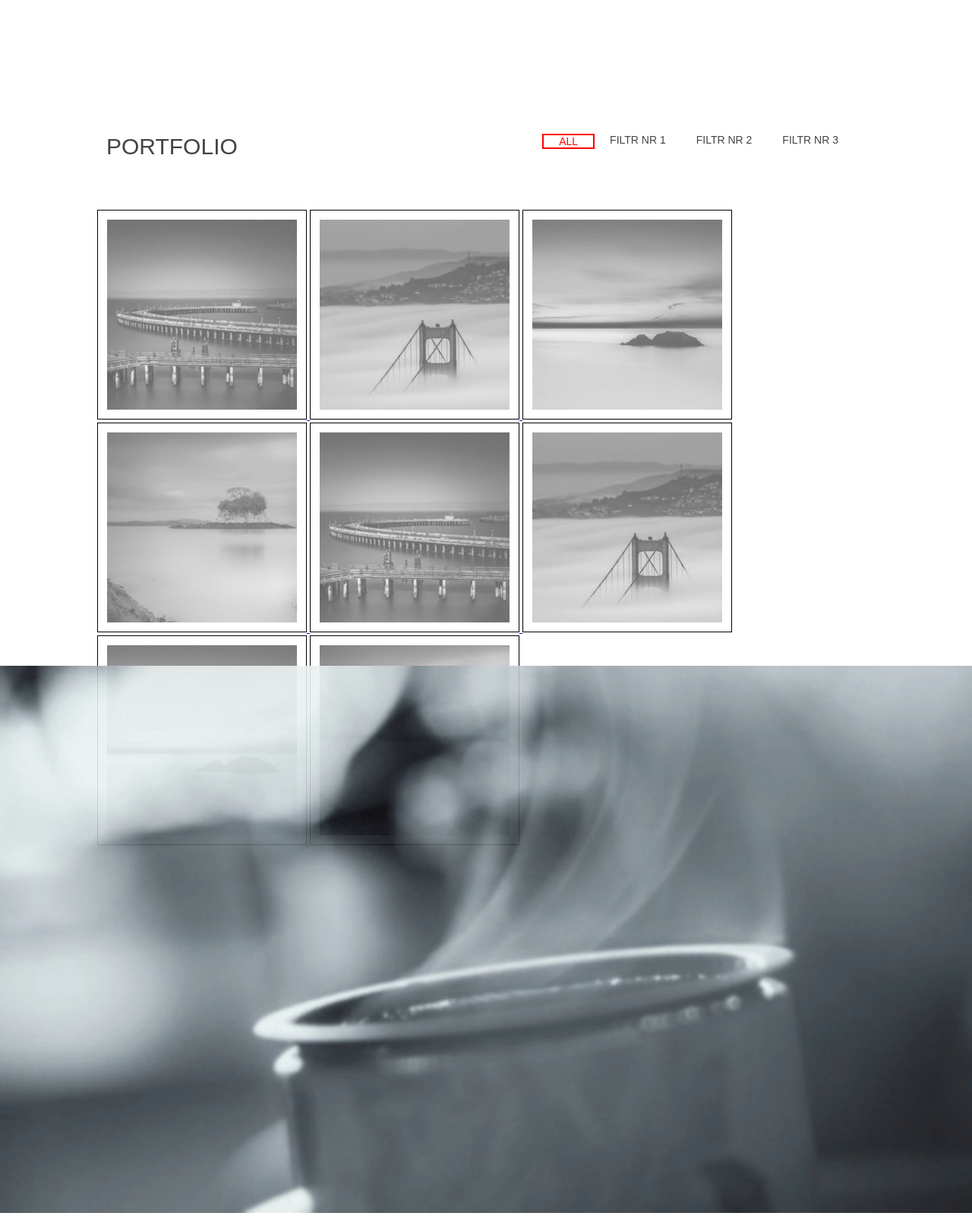
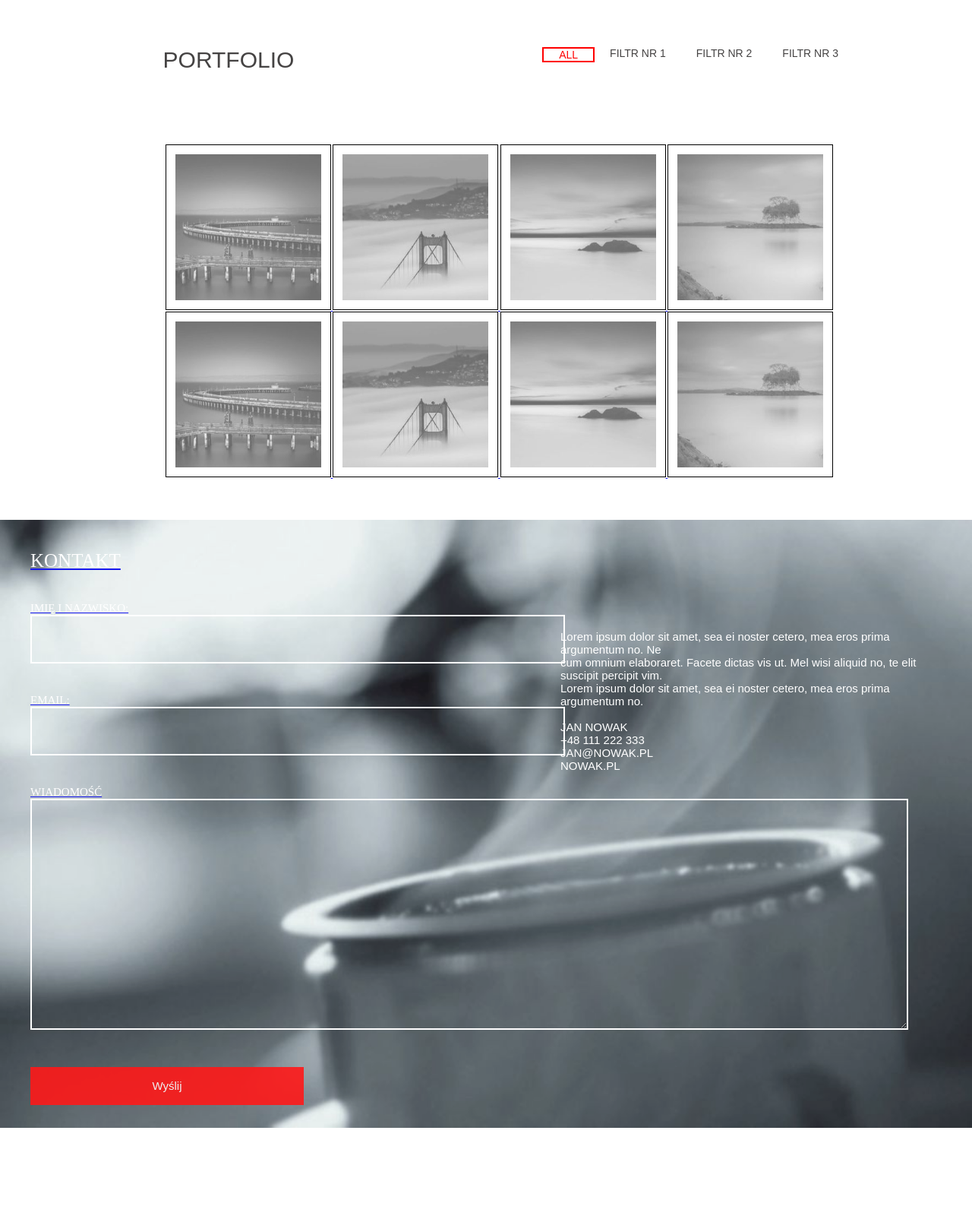
Before and after one commit to wiosnamonika/Projekty, a plain HTML site: page nowy_folder2/jpg to html/index.html in a window 1280 px wide. Shown: the part 131-1731 px from the top of the page at 76% size. After the commit the page ends 1615 px from the top, so only its background shows below. Drawn offline with Linux system fonts and the light colour scheme.

Commit message:
added changes: js folder, contact stage and css styling

```diff
--- a/nowy_folder2/jpg to html/css/style.css
+++ b/nowy_folder2/jpg to html/css/style.css
@@ -1,3 +1,7 @@
+html {
+    font-size: 10px;
+}
+
 * {
     margin: 0;
     padding: 0;
@@ -8,56 +12,69 @@
 }
 
 .section1 {
-    width: 80%;
-    margin-bottom: 50px;
+    width: 80vw;
+    margin-bottom: 4.8vw;
 }
-a.contest{
-  margin: 50px 0 0 30%;
+
+a.contest {
+    margin: -2vw 0 0 30vw;
+    width: 20vw;
+}
+
+img.contest {
+    width: 40vw;
+    margin-top: -10rem;
+    margin-bottom: 5em;
 }
 
 #logo {
     float: left;
-    margin: 50px 0 0 50px;
-    width: 200px;
+    margin: 4.8vw 0 0 4.8vw;
+    width: 19.5vw;
 }
 
 .menu {
-    width: 100%;
-    height: 100px;
+    width: 90%;
+    height: 10vw;
     clear: both;
+    float: right;
+    /*??*/
 }
 
 ul.menu {
     float: right;
     font-family: Arial, sans-serif;
-    margin-right: -100px;
+    margin-right: -10rem;
 }
 
 .menu li {
-    margin-top: 50px;
+    margin-top: 5rem;
     float: right;
-    padding: 0 20px;
+    padding: 0 2rem;
     display: inline-block;
     text-decoration: none;
     color: #454343;
     text-transform: uppercase;
-    font-size: 14px;
+    font-size: 1.4rem;
+    margin: 0 auto;
 }
 
 li#portfolio {
-    font-size: 30px;
+    font-size: 3rem;
     font-weight: lighter;
-    margin-left: 20px;
+    float: left;
+    margin: 0 auto;
+    margin-left: -10rem;
 }
 
 li.all {
     color: #ff0000;
-    border: 2px solid #ff0000;
+    border: 0.2rem solid #ff0000;
 }
 
 li:hover {
     font-weight: bold;
-    font-size: 18px;
+    font-size: 1.8rem;
 }
 
 .all li:hover {
@@ -66,15 +83,15 @@ li:hover {
 }
 
 #section2 {
-    margin-top: 100px;
+    margin-top: 9.7vw;
     width: 80%;
     margin: 0 auto;
+    margin-right: 3%;
     box-sizing: border-box;
-    height: 500px;
+    height: 48.8vw;
+}
 
-    }
-
-.gallery ul {
+ul.gallery {
     list-style: none;
     width: 100%;
 }
@@ -84,50 +101,162 @@ li:hover {
 }
 
 .gallery li img {
-    width: 250px;
-    height: 250px;
-    border: 1px solid black;
-    padding: 12px;
+    width: 15vw;
+    height: 15vw;
+    border: 0.1rem solid black;
+    padding: 1.2rem;
 }
+
 .fullScreen {
     position: fixed;
-    width: 100%;
-    height: 100%;
+    width: 100vw;
+    height: 100vw;
     left: 0;
     top: 0;
     z-index: 1;
-    background:rgba(255,255,255,0.7);
+    background: rgba(255, 255, 255, 0.7);
 }
+
 .fullScreen .close {
     display: block;
     margin: auto;
 }
 
+.close {
+    font-size: 2rem;
+    background-color: #000000;
+    color: #ffffff;
+    box-sizing: border-box;
+    height: 5rem;
+    width: 6rem;
+}
+
 .fullScreen img {
     display: block;
-    margin: 50px auto;
-    width: 800px;
-    height: 800px;
-}
-footer{
-  width: 100%;
-  height: 200px;
-  margin-top: 100px;
+    margin: 2rem auto;
+    width: 80rem;
+    height: 80rem;
 }
 
-img.contact{
-  width:100%;
-  opacity: 0.9;
+footer {
+    width: 100%;
+    margin-top: -5vw;
+    background-image: url('../images/gotowe.jpg');
+    background-size: cover;
+    background-repeat: no-repeat;
+    opacity: 0.9;
+    height: 80rem;
+    color: white;
 }
-/*  li .img1{
-border:1px solid black;
-padding: 12px;
-}
-*/
 
 
-/*
- .menu li #portfolio{
-   float:left;
- }
-*/
+
+.page-header {
+
+    font-size: 2.5rem;
+    text-transform: uppercase;
+    color: #ffffff;
+    margin-left: 4rem;
+    padding-top: 4rem;
+    margin-bottom: 4rem;
+}
+
+
+.form-group {
+
+    display: block;
+
+    color: #ffffff;
+    font-size: 1.5rem;
+    padding: 0 4rem;
+    text-transform: uppercase;
+}
+
+#name {
+    margin-bottom: 4rem;
+    display: block;
+    background-color: transparent;
+    border: .2rem solid #ffffff;
+    width: 70rem;
+    height: 4em;
+}
+
+#email {
+    margin-bottom: 4rem;
+    color: #ffffff;
+    display: block;
+    background-color: transparent;
+    border: .2rem solid #ffffff;
+    width: 70rem;
+    height: 4em;
+}
+
+textarea {
+
+    overflow: auto;
+    background-color: transparent;
+    border: 0.2rem solid #ffffff;
+    width: 90vw;
+    height: 20em;
+
+}
+
+button{
+    margin-top: 3.5vw;
+    display: block;
+    color: #ffffff;
+    box-sizing: border-box;
+    width: 30%;
+    height: 5rem;
+    opacity: 0.9;
+    text-decoration: none;
+    background-color: #ff0000;
+    float:left;
+}
+
+.error-message {
+    color: #ed2553;
+    font-size: 1.2rem;
+    margin-top: 12rem;
+    font-weight: bold;
+}
+
+.success-message {
+    color: #3D9970;
+    font-size: 1.2rem;
+    margin-top: 12rem;
+    font-weight: bold;
+
+
+}
+
+.box-error {
+    border: 0.1rem solid #ed2553;
+}
+
+
+.first_p {
+    display: block;
+    box-sizing: border-box;
+    width: 40%;
+    height:20rem;
+    margin-right: 3rem;
+    font-size: 1.5rem;
+    font-family: Arial, sans-serif;
+    font-weight: lighter;
+    clear: both;
+    float: right;
+    margin-top: -65rem;
+
+
+}
+
+
+.contact_data{
+
+    font-size: 1.5rem;
+    font-family: Arial, sans-serif;
+    font-weight: lighter;
+    text-transform: uppercase;
+
+}
--- a/nowy_folder2/jpg to html/index.html
+++ b/nowy_folder2/jpg to html/index.html
@@ -5,6 +5,7 @@
     <meta charset="UTF-8">
     <title>WWW project</title>
     <link rel='stylesheet' href='css/style.css'>
+
 </head>
 
 <body>
@@ -13,7 +14,7 @@
         <a href='https://www.senetic.pl/' alt='senetic'><img id="logo" src='images/logo.jpg' alt='senetic_logo' />
         </a>
         <div class='contest'>
-          <a class='contest'  href='https://upolujserwer.dobreprogramy.pl/?utm_source=senetic&utm_medium=banner&utm_campaign=upoluj_serwer' alt='konkurs'><img src='images/konkurs.jpg'></a>
+            <a class='contest' href='https://upolujserwer.dobreprogramy.pl/?utm_source=senetic&utm_medium=banner&utm_campaign=upoluj_serwer' alt='konkurs'><img class='contest' src='images/konkurs.jpg'></a>
         </div>
         <header>
             <nav class='menu'>
@@ -32,33 +33,89 @@
                 </ul>
 
             </nav>
-          </header>
-            <!--nasza sekcja obejmująca galerie-->
+        </header>
+        <!--nasza sekcja obejmująca galerie-->
     </section>
     <!--sekcja galeria-->
     <section id='section2'>
 
-                <ul class='gallery'>
-                    <li><img class="img1" src='images/port1.jpg'></li>
-                    <li><img class="img2" src='images/port2.jpg'></li>
-                    <li><img class="img3" src='images/port3.jpg'></li>
-                    <li><img class="img4" src='images/port4.jpg'></li>
-                    <li><img class="img1" src='images/port1.jpg'></li>
-                    <li><img class="img2" src='images/port2.jpg'></li>
-                    <li><img class="img3" src='images/port3.jpg'></li>
-                    <li><img class="img4" src='images/port4.jpg'></li>
+        <ul class='gallery'>
+            <li><img class="img1" src='images/port1.jpg'></li>
+            <li><img src='images/port2.jpg'></li>
+            <li><img src='images/port3.jpg'></li>
+            <li><img src='images/port4.jpg'></li>
+            <li><img src='images/port1.jpg'></li>
+            <li><img src='images/port2.jpg'></li>
+            <li><img src='images/port3.jpg'></li>
+            <li><img src='images/port4.jpg'></li>
 
-                </ul>
+        </ul>
+
     </section>
+
     <!--koniec sekcji z galerią-->
+
+   <!-- <section class='foot'>
+        <img class="contact" src='images/gotowe.jpg' /> -->
+
     <footer>
-      <div class="contact">
-      <img class="contact" src='images/gotowe.jpg'/>
 
 
+        <div class="container">
+    <div class='col-xs-12 col-sm-6 col-sm-offset-3'>
+        <div class='page-header'>
+            <h1>Kontakt</h1>
+        </div>
+
+        <div class='panel'>
+            <div class='panel-body'>
+                <form action="#" method="post">
+                    <div class='form-group'>
+
+                        <label>Imię i nazwisko:</label>
+                        <input type="text" class='form-control' id='name' name="name">
+                        <label>Email:</label>
+                        <input type="text" class='form-control' id='email' name="email">
+                        <p>Wiadomość</p>
+                        <textarea rows="4" cols="50"></textarea>
+
+                    <p>
+                        <button class='btn btn-primary'>Wyślij</button>
+                    </p>
+
+                    <div class="info-container">
+                        <div class="error-message">
+                        </div>
+                        <div class="success-message">
+                        </div>
+                        </div>
+                    </div>
+                </form>
+            </div>
+        </div>
     </div>
+</div>
+
+
+
+
+        <!--<div class='foot_img'> -->
+        <div id='contact2'>
+            <div class='first_p'>
+            <p> Lorem ipsum dolor sit amet, sea ei noster cetero, mea eros prima argumentum no. Ne <br>cum omnium elaboraret. Facete dictas vis ut. Mel wisi aliquid no, te elit suscipit percipit vim.<br>
+            Lorem ipsum dolor sit amet, sea ei noster cetero, mea eros prima argumentum no.</p><br>
+
+            <div class='contact_data'>
+            <p>Jan Nowak</p>
+            <p>+48 111 222 333</p>
+            <p>Jan@nowak.pl</p>
+            <p>Nowak.pl</p>
+            </div>
+                </div>
+
+        </div>
+
     </footer>
-
 
     <script src='js/zadanie.js'></script>
 </body>
--- a/nowy_folder2/jpg to html/js/zadanie.js
+++ b/nowy_folder2/jpg to html/js/zadanie.js
@@ -1,10 +1,10 @@
-document.addEventListener("DOMContentLoaded", function() {
+document.addEventListener("DOMContentLoaded", function () {
 
 
 
     var hidden = false;
 
-setInterval(function() {
+    setInterval(function () {
         document.querySelector("a.contest").style.visibility = hidden ? "visible" : "hidden";
         hidden = !hidden;
     }, 3000);
@@ -17,7 +17,7 @@ var allLi = document.querySelectorAll('.gallery img'); //robimy na img nie mamy
     //var images = document.querySelectorAll('img');
 
     for (var i = 0; i < allLi.length; i++) {
-allLi[i].addEventListener('click', function(el) {
+        allLi[i].addEventListener('click', function (el) {
             el.preventDefault();
             //przy kliknieciu na ktorekolwiek ze zdjec dodajemy nowy element
 
@@ -39,7 +39,7 @@ allLi[i].addEventListener('click', function(el) {
 
             var closeBtn = document.querySelectorAll('.close');
             closeBtn.forEach((el) => {
-        el.addEventListener('click', function() {
+                el.addEventListener('click', function () {
                     console.log(el.parentNode.parentNode.removeChild(new_div));
                 })
             })
@@ -47,4 +47,49 @@ allLi[i].addEventListener('click', function(el) {
         })
     }
 
-})
+    //formularz kontakt
+
+    var form = document.querySelector('form');
+
+
+    var emailElem = form.elements.email;
+    var nameElem = form.elements.name;
+
+
+    var errorMsg = form.querySelector('.error-message');
+    var successMsg = form.querySelector('.success-message');
+
+    form.addEventListener('submit', function (event) { //form ZAWSZE JEST NA SUBMIT nie na clicku!!
+        event.preventDefault();
+        var errorText = '';
+        //teraz sprawdzamy czy jest jakas klasa w css prygotowana.dopisujemy recznie klase box error
+        //        //klasa dodana po to ze jak niespelni kryteriow to pojawi sie pole na czerwone
+
+
+        if (nameElem.value.trim().length <= 6) {
+            nameElem.classList.add('box-error');
+            errorText += 'Twoje imię i nazwisko jest za krótkie<br>';
+        } else {
+            nameElem.classList.remove('box-error');
+        }
+
+        if (emailElem.value.indexOf('@') == -1) {
+            emailElem.classList.add('box-error');
+            errorText += 'Email musi posiadać znak @<br>';
+        } else {
+            emailElem.classList.remove('box-error'); //zabezpieczenie
+        }
+
+
+        errorMsg.innerHTML = errorText;
+        //innerHTML bo chcemy zeby pola byly w kolejnych linijkach
+        if (errorMsg.innerHTML.trim().length == 0) {
+            successMsg.innerText = 'Wiadomość wysłano';
+            form.submit();
+
+        }
+    });
+
+
+
+}) //koniec funkcji
```
Also changed, not shown: nowy_folder2/jpg to html/readme.md. Lines whose indentation alone changed are shown as unchanged.
